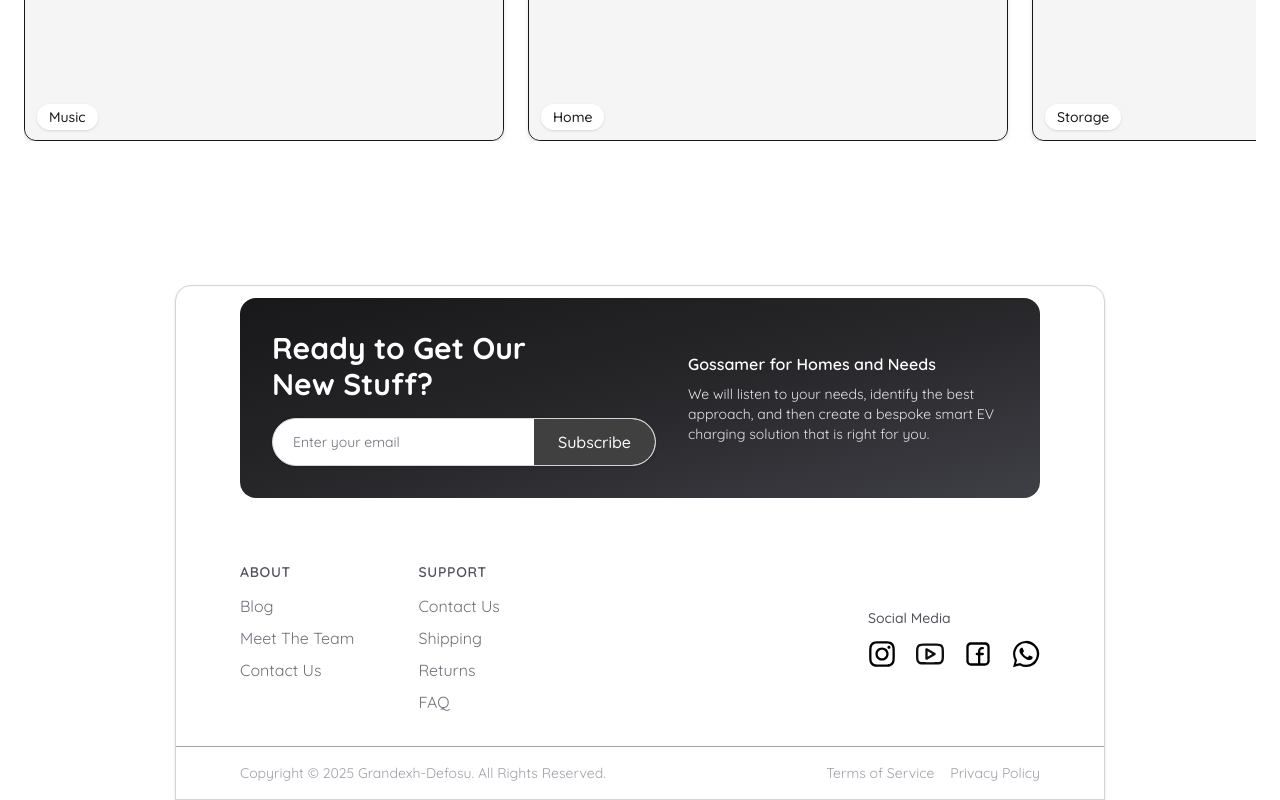
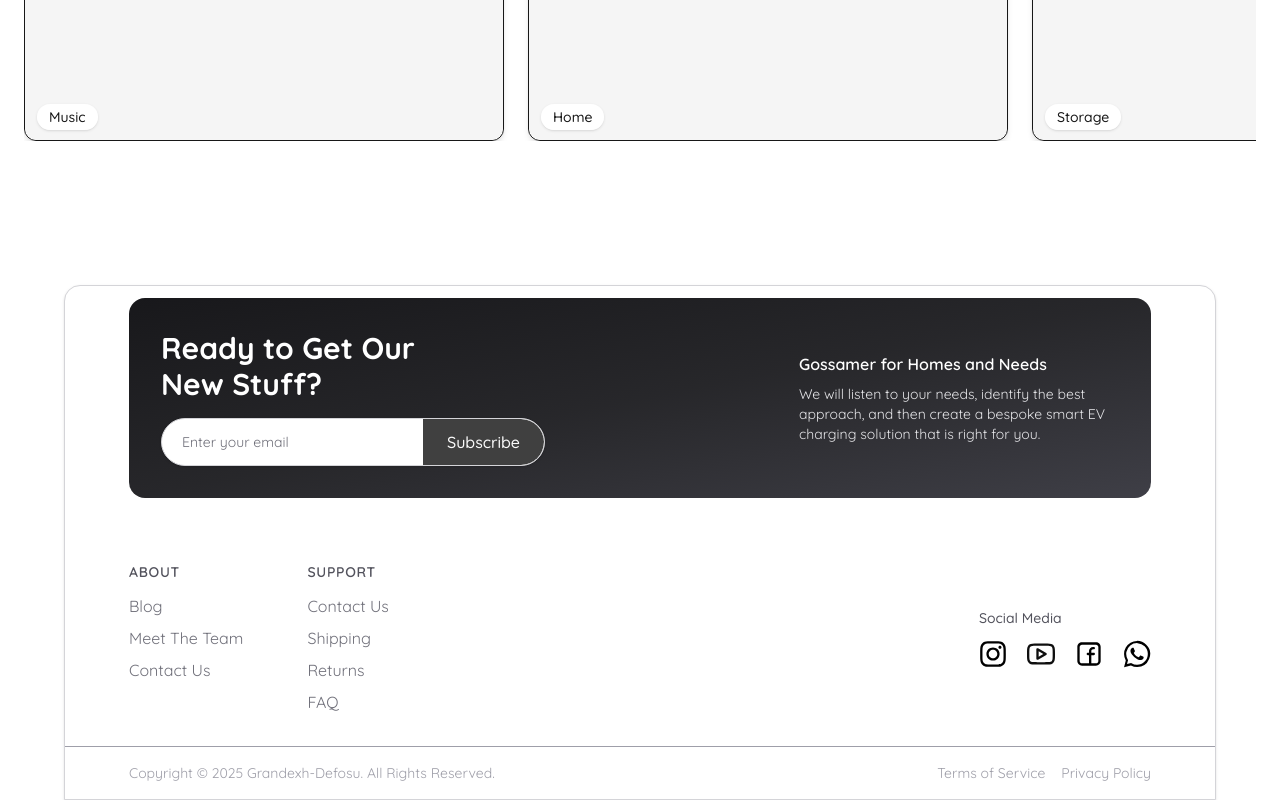
Before and after one commit to defosu-dev/gossamer, a Next.js app: page / in a window 1280 px wide. Shown: the part 1289-2089 px from the top of the page. Built offline with nearby package versions, Linux system fonts and the light colour scheme; no server answers; the database is empty.

Commit message:
fix: set footer to full width

```diff
--- a/src/app/_components/MainFooter/MainFooter.tsx
+++ b/src/app/_components/MainFooter/MainFooter.tsx
@@ -22,7 +22,7 @@ export function MainFooter() {
   return (
     <footer
       className={cn(
-        'mx-auto mt-8 max-w-6xl overflow-hidden rounded-2xl rounded-b-none',
+        'mx-auto mt-8 w-full max-w-6xl overflow-hidden rounded-2xl rounded-b-none',
         'border border-zinc-300 bg-white shadow-sm'
       )}
     >
```
